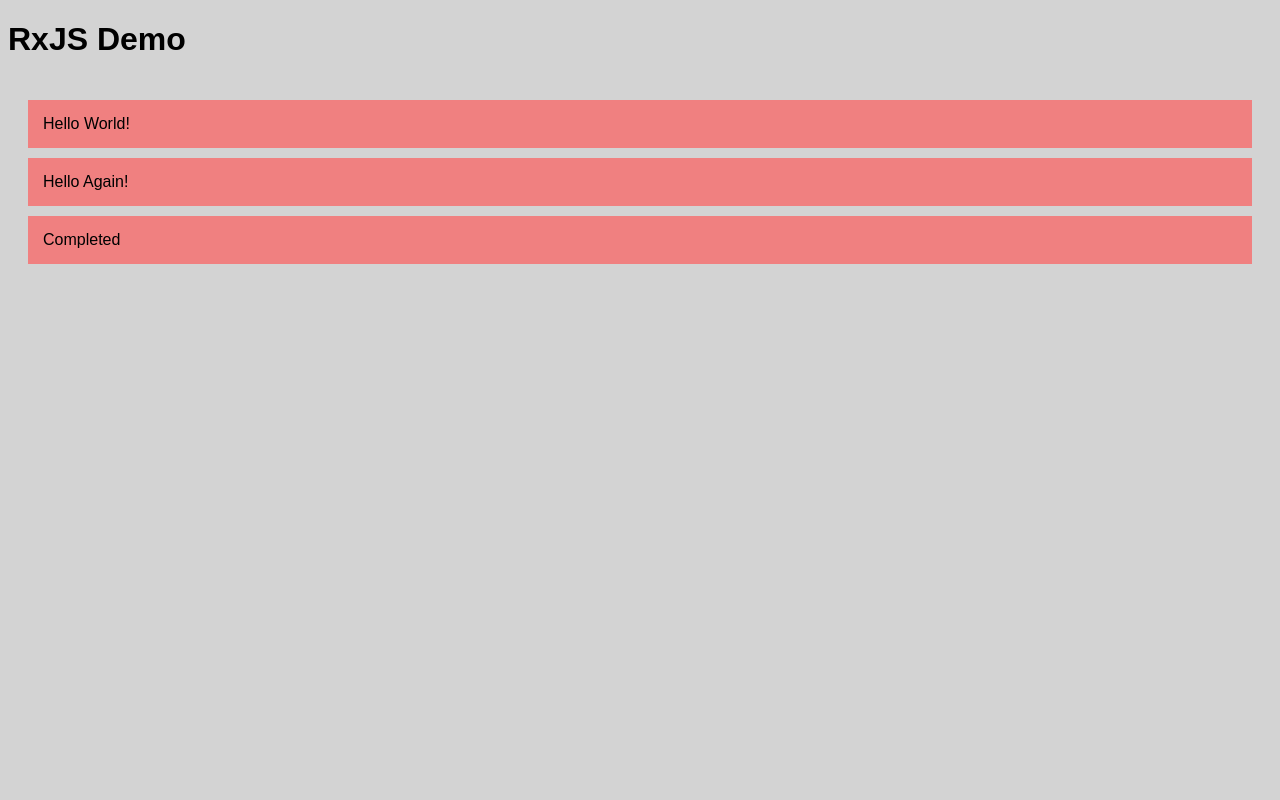
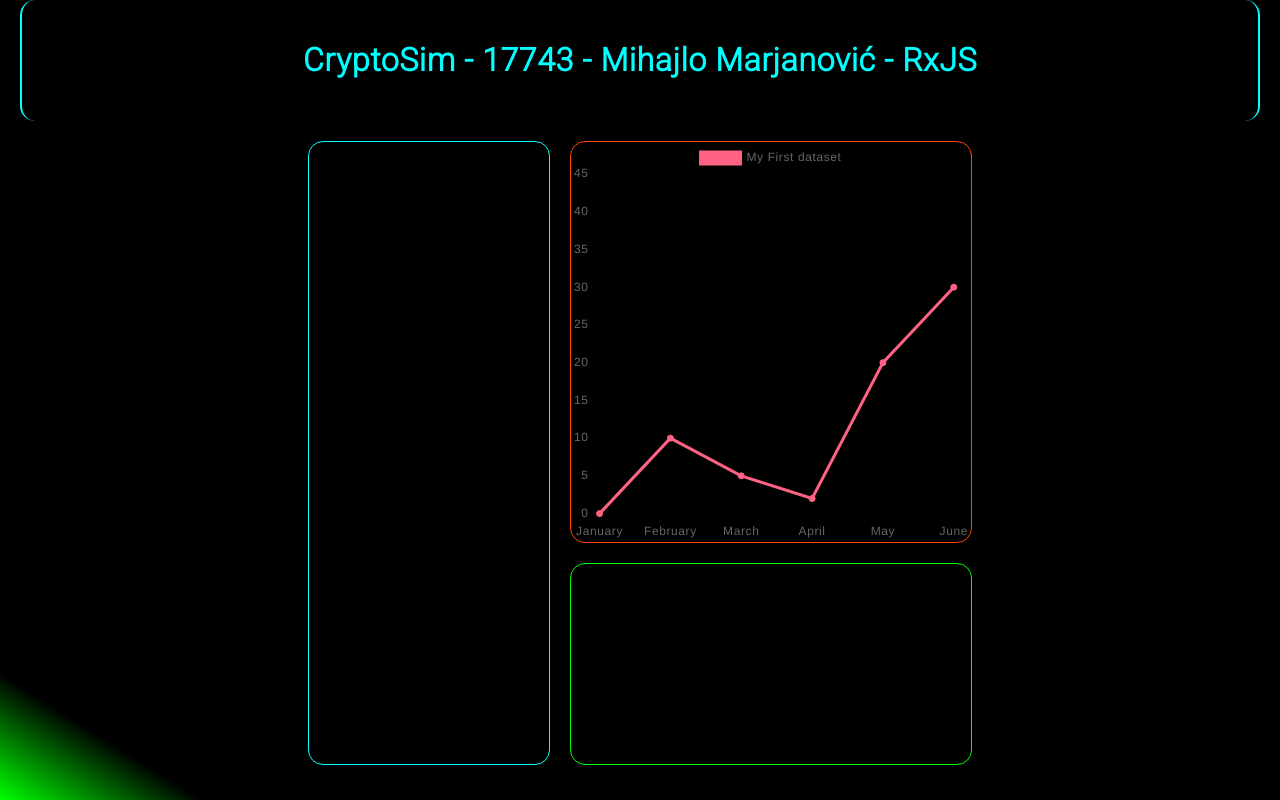
Before and after one commit to MikaCinc/rwa-rxjs, a website built with webpack: page index.html in a window 1280 px wide. Built offline with nearby package versions, Linux system fonts and the light colour scheme.

Commit message:
Layout / Favicon / Initial data

```diff
--- a/index.html
+++ b/index.html
@@ -5,26 +5,21 @@
     <meta name="viewport" content="width=device-width, initial-scale=1.0" />
     <meta http-equiv="X-UA-Compatible" content="ie=edge" />
     <title>17743 - Mihajlo Marjanović</title>
-    <style>
-      body {
-        font-family: "Arial";
-        background: lightgray;
-      }
-      ul {
-        list-style-type: none;
-        padding: 20px;
-      }
-      li {
-        padding: 15px;
-        background: lightcoral;
-        margin-bottom: 10px;
-      }
-    </style>
+    <link rel="stylesheet" href="src/styles/style.css" />
+    <link rel="icon" type="image/png" href="dist/favicon.png" />
   </head>
   <body>
-    <h1>RxJS Demo</h1>
-    <div>
-      <ul id="list"></ul>
+    <div class="header">
+      <h1>CryptoSim - 17743 - Mihajlo Marjanović - RxJS</h1>
+    </div>
+    <div class="content">
+      <div class="listOfCoins"></div>
+      <div class="chartAndPortfolio">
+        <div class="chartContainer">
+          <canvas id="chart" width="400" height="400"></canvas>
+        </div>
+        <div class="portfolioContainer"></div>
+      </div>
     </div>
     <script src="dist/bundle.js"></script>
   </body>
--- a/package.json
+++ b/package.json
@@ -21,6 +21,8 @@
   },
   "homepage": "https://github.com/MikaCinc/rwa-rxjs#readme",
   "dependencies": {
+    "chart.js": "^3.8.0",
+    "file-loader": "^6.2.0",
     "rxjs": "^7.5.6",
     "ts-loader": "^9.3.1",
     "typescript": "^4.7.4",
--- a/src/index.ts
+++ b/src/index.ts
@@ -1,6 +1,8 @@
+import { Chart, ChartType, registerables } from 'chart.js';
 import { Observable } from 'rxjs';
+require('./assets/favicon.png');
 
-var observable = Observable.create((observer: any) => {
+/* var observable = Observable.create((observer: any) => {
     observer.next('Hello World!');
     observer.next('Hello Again!');
     observer.complete();
@@ -18,4 +20,40 @@
     var textnode = document.createTextNode(val);
     node.appendChild(textnode);
     document.getElementById("list").appendChild(node);
+} */
+
+
+const labels = [
+    'January',
+    'February',
+    'March',
+    'April',
+    'May',
+    'June',
+];
+
+const data = {
+    labels: labels,
+    datasets: [{
+        label: 'My First dataset',
+        backgroundColor: 'rgb(255, 99, 132)',
+        borderColor: 'rgb(255, 99, 132)',
+        data: [0, 10, 5, 2, 20, 30, 45],
+    }]
+};
+
+const config = {
+    type: 'line' as ChartType,
+    data: data,
+    options: {}
+};
+
+window.onload = () => {
+    console.log('window loaded', document.getElementsByClassName('listOfCoins')[0]);
+
+    Chart.register(...registerables);
+    const myChart = new Chart(
+        (document.getElementById('chart') as HTMLCanvasElement).getContext('2d'),
+        config
+    );
 }
--- /dev/null
+++ b/src/styles/style.css
@@ -0,0 +1,96 @@
+@import url('https://fonts.googleapis.com/css2?family=Roboto:wght@300&display=swap');
+
+:root {
+    /* --primary: #007fd4; */
+    --primary: #00FFFF;
+    --secondary: #ff4500;
+    --current: #00ff00;
+    --error: red;
+    --tagColor: #00ff00;
+
+    --textColor: white;
+    --textColorInverted: black;
+
+    --premiumDark: linear-gradient(to right, #434343 0%, black 100%);
+}
+
+* {
+    font-family: 'Roboto', sans-serif;
+    letter-spacing: 0.6px;
+    /*  @todo */
+
+    color: var(--textColor);
+}
+
+body {
+    height: 100vh;
+    width: 100vw;
+    margin: 0px;
+    /* background-color: darkgray; */
+
+    /* Sick carbon */
+    /* background: linear-gradient(to bottom, #323232 0%, #3F3F3F 40%, #1C1C1C 150%), linear-gradient(to top, rgba(255, 255, 255, 0.40) 0%, rgba(0, 0, 0, 0.25) 200%);
+    background-blend-mode: multiply; */
+
+    background: linear-gradient(to bottom left, black 92%, var(--tagColor));
+    background-attachment: fixed;
+    box-sizing: border-box;
+}
+
+h1 {
+    color: var(--primary);
+    text-align: center;
+}
+
+.header {
+    /* background: linear-gradient(to left, black 92%, var(--tagColor)); */
+    border-left: 2px solid var(--primary);
+    border-right: 2px solid var(--primary);
+    margin: 0px 20px;
+    padding: 20px;
+    text-align: center;
+    border-radius: 15px;
+}
+
+.content {
+    padding: 20px;
+    border-radius: 15px;
+    width: 100%;
+    display: flex;
+    justify-content: center;
+    box-sizing: border-box;
+}
+
+.listOfCoins {
+    display: flex;
+    flex-direction: column;
+    justify-content: center;
+    align-items: center;
+    margin-right: 20px;
+    padding: 20px;
+    text-align: center;
+    border-radius: 15px;
+    border: 1px solid var(--primary);
+    min-width: 200px;
+}
+
+.chartAndPortfolio {
+    display: flex;
+    flex-direction: column;
+    justify-content: center;
+}
+
+.chartContainer {
+    border: 1px solid var(--secondary);
+    min-width: 200px;
+    min-height: 200px;
+    margin-bottom: 20px;
+    border-radius: 15px;
+}
+
+.portfolioContainer {
+    border: 1px solid var(--tagColor);
+    min-width: 200px;
+    min-height: 200px;
+    border-radius: 15px;
+}
--- a/webpack.config.js
+++ b/webpack.config.js
@@ -1,22 +1,26 @@
-const path = require('path');
+const path = require("path");
 
 module.exports = {
-    entry: './src/index.ts',
-    devtool: 'inline-source-map',
+  entry: "./src/index.ts",
+  devtool: "inline-source-map",
   module: {
     rules: [
       {
         test: /\.tsx?$/,
-          use: 'ts-loader',
-          exclude: /node_modules/
-        }
-      ]
+        use: "ts-loader",
+        exclude: /node_modules/,
+      },
+      {
+        test: /favicon\.png$/,
+        use: "file-loader?name=[name].[ext]",
+      },
+    ],
   },
   resolve: {
-      extensions: [ '.tsx', '.ts', '.js' ]
+    extensions: [".tsx", ".ts", ".js"],
   },
   output: {
-      filename: 'bundle.js',
-      path: path.resolve(__dirname, 'dist')
-    }
+    filename: "bundle.js",
+    path: path.resolve(__dirname, "dist"),
+  },
 };
```
Also changed, not shown: db.json (+34 -0 lines), src/common/index.ts (added, +7 -0 lines), dist/favicon.png (added), src/assets/favicon.png (added), 2 other files. Lines whose indentation alone changed are shown as unchanged.
